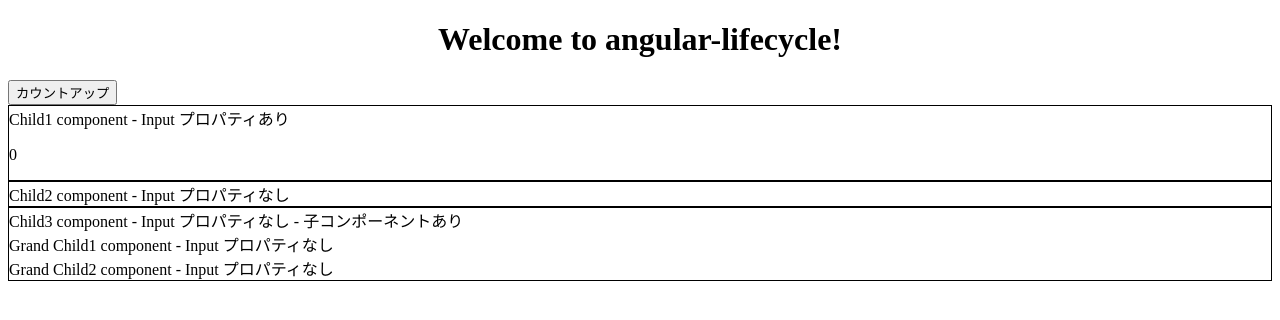
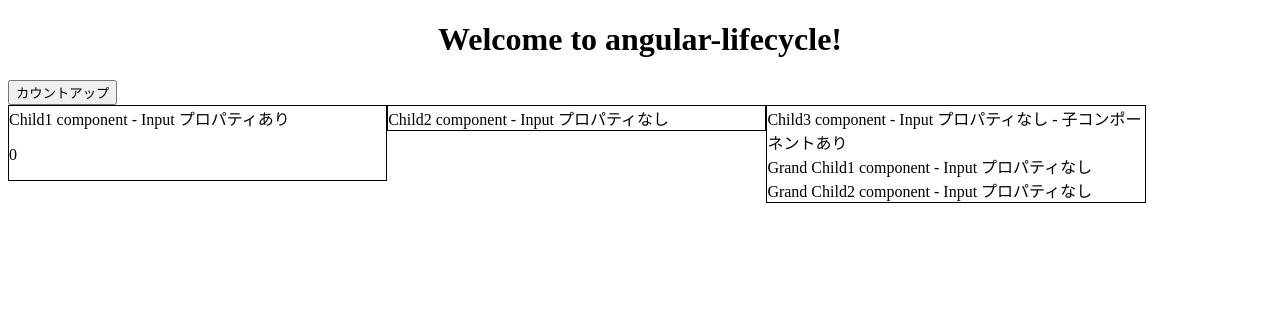
Before and after one commit to kasaharu-labs/angular-lifecycle, an Angular app: page /home in a window 1280 px wide. Shown: the top 320 px of the page. Built offline with nearby package versions, Linux system fonts and the light colour scheme.

Commit message:
HomeComponent に並べる child の位置変更

```diff
--- a/src/app/pages/home/home.component.html
+++ b/src/app/pages/home/home.component.html
@@ -1,4 +1,7 @@
 <button (click)="increment()">カウントアップ</button>
-<app-child [parentComponentName]="componentName" [count]="counter$ | async"></app-child>
-<app-child2></app-child2>
-<app-child3></app-child3>
+
+<div class="home">
+  <app-child class="home-children" [parentComponentName]="componentName" [count]="counter$ | async"></app-child>
+  <app-child2 class="home-children"></app-child2>
+  <app-child3 class="home-children"></app-child3>
+</div>
--- a/src/app/pages/home/home.component.scss
+++ b/src/app/pages/home/home.component.scss
@@ -0,0 +1,7 @@
+.home {
+  display: flex;
+}
+
+.home-children {
+  flex-basis: 30%;
+}
```
